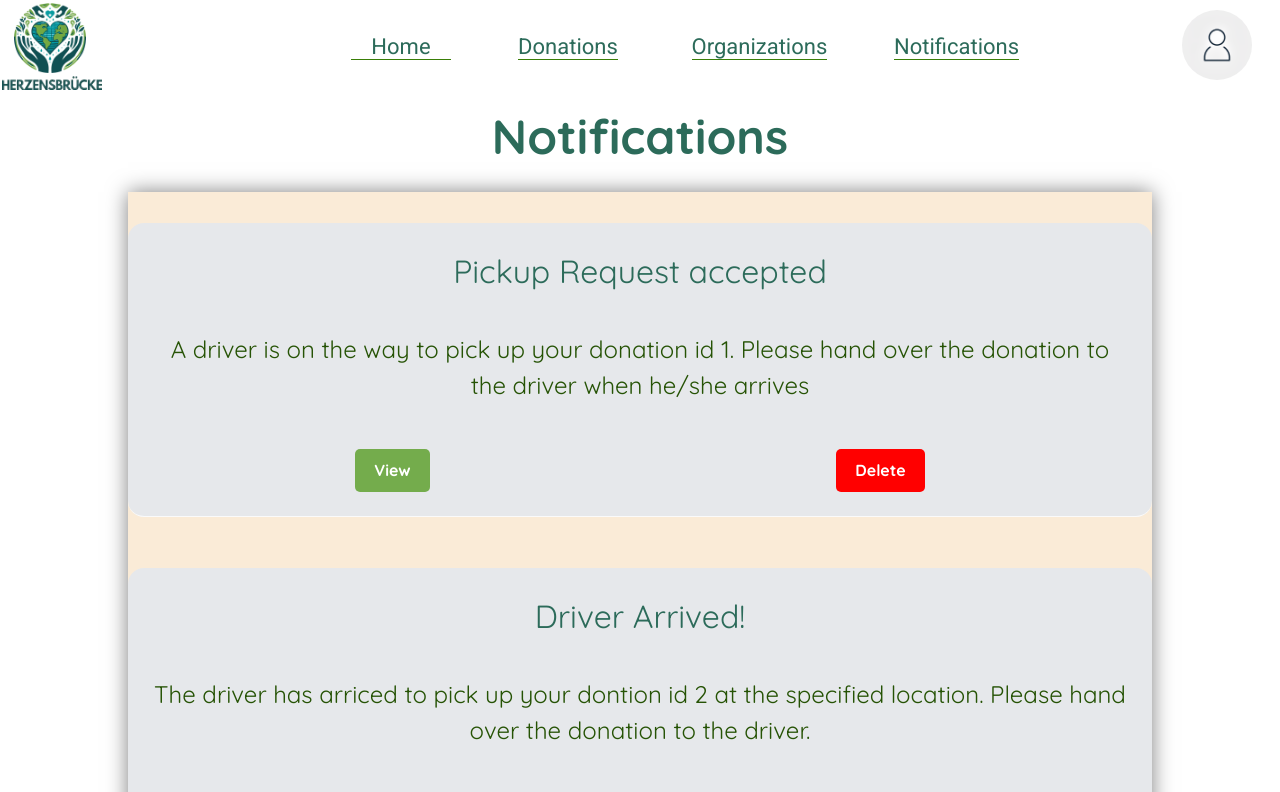
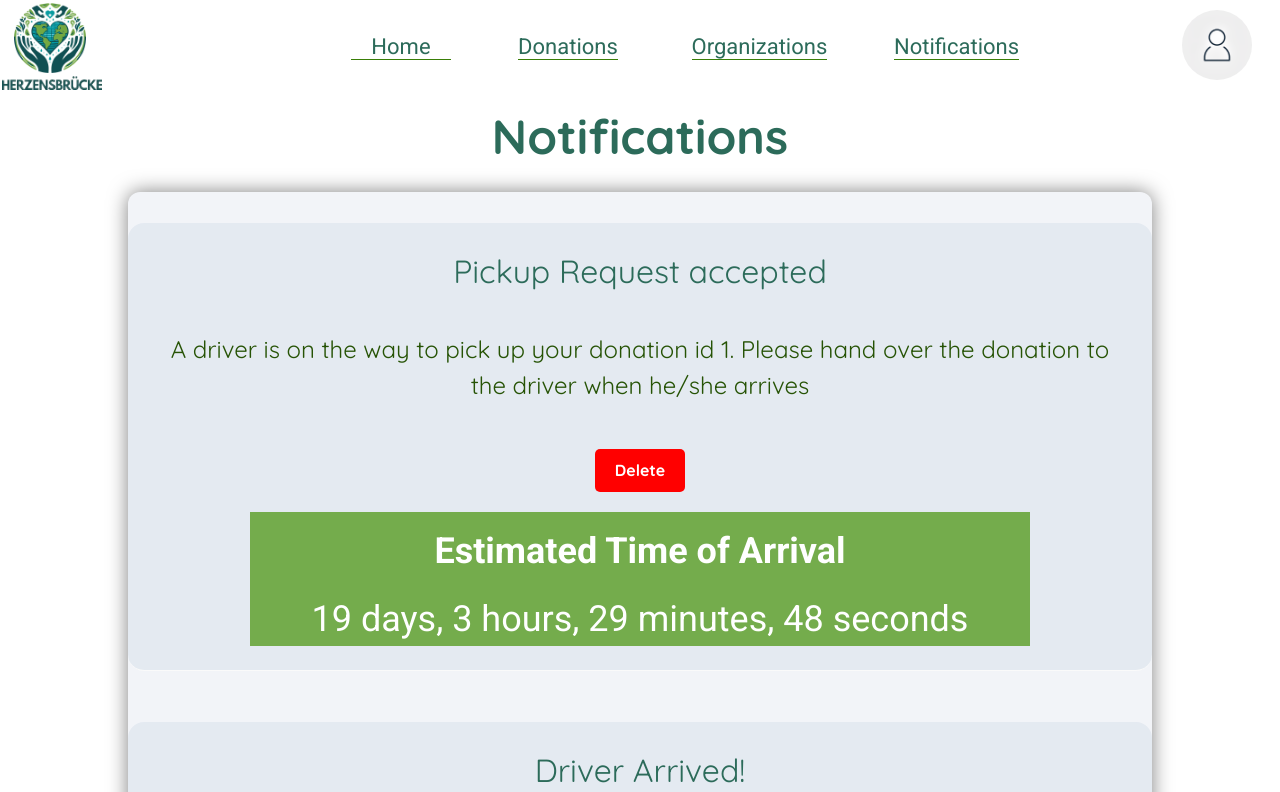
Before and after one commit to Tatos23/FC-CSEN, a React (Create React App) app: page /donor-notifications in a window 1280 px wide. Shown: the top 792 px of the page. Built offline with nearby package versions, Linux system fonts and the light colour scheme.

Commit message:
the last dead man3

```diff
--- a/src/components/authentication/RegisterCard.js
+++ b/src/components/authentication/RegisterCard.js
@@ -118,7 +118,7 @@ function RegisterCard({ toggleForm, showPassword, toggleShowPassword, donorRole,
                             <input type="text" placeholder="Governorate" className="organizationAddress-input" value={organizationAddress} onChange={e => setOrganizationAddress(e.target.value)} required />
                             <input type="text" placeholder="Speciality" className="organizationArea-input" value={organizationArea} onChange={e => setOrganizationArea(e.target.value)} required />
                             <input type="text" placeholder="No.of cases" className="organizationGovernorate-input" value={organizationGovernorate} onChange={e => setOrganizationGovernorate(e.target.value)} required />
-                            {address && <iframe src={address} style={{width:"400px",height:"300px",marginTop:"10px"}} allowfullscreen=""  referrerpolicy="no-referrer-when-downgrade"></iframe>}
+                            {address && <iframe src="https://www.google.com/maps/embed?pb=!1m18!1m12!1m3!1d27634.171656596554!2d31.42260937431642!3d30.029069099999994!2m3!1f0!2f0!3f0!3m2!1i1024!2i768!4f13.1!3m3!1m2!1s0x145823c7a34c174b%3A0xf517ebc75190ca14!2spyramids%20for%20real%20estate!5e0!3m2!1sen!2seg!4v1715530298712!5m2!1sen!2seg" style={{width:"400px",height:"300px",marginTop:"10px"}} allowfullscreen=""  referrerpolicy="no-referrer-when-downgrade"></iframe>}
                         </>
                     }
                     <br />
--- a/src/components/donor/Donationselect.js
+++ b/src/components/donor/Donationselect.js
@@ -80,7 +80,7 @@ function Donationselect({role}) {
                     +
                   </button>
                 </div>
-                <button className="Donationselect-Donate" onClick={() => navigate('/pickup')}>Donate</button>
+                <button className="Donationselect-Donate" onClick={() => navigate('/pickup') }>Donate</button>
               </>
             )}
           </div>
--- a/src/components/donor/DonorNot.css
+++ b/src/components/donor/DonorNot.css
@@ -11,12 +11,13 @@
     flex-direction: column;
     align-items: center;
     margin-top: 20px;
-    background-color: antiquewhite;
+    background-color: rgb(242, 244, 248);
     box-shadow: 0px 0px 20px rgba(0, 0, 0, 0.5);
     margin-left: 10%;
     margin-right: 10%;
     margin-bottom: 10%;
     color: #2C6B5A;
+    border-radius: 12px;
 }
 
 .DonorNot-preview {
--- a/src/components/donor/DonorNot.js
+++ b/src/components/donor/DonorNot.js
@@ -2,6 +2,7 @@ import React from 'react';
 import Header from './Header';
 import './DonorNot.css';
 import { Navigate } from 'react-router-dom';
+import EtaSection from './EtaSection';
 
 const DonorNot = () => {
     const [notifications, setNotifications] = React.useState([
@@ -10,14 +11,14 @@ const DonorNot = () => {
             title: 'Pickup Request accepted',
             description: `A driver is on the way to pick up your donation id 1.
             Please hand over the donation to the driver when he/she arrives`,
-            TimeToMeet: '2024-12-31T23:59:59.999Z',
+            TimeToMeet: '2024-05-31T23:59:59.999Z',
         },
         {
             id: 2,
             title: 'Driver Arrived!',
             description: `The driver has arriced to pick up your dontion id 2 at the specified location.
             Please hand over the donation to the driver. `,
-            TimeToMeet: '2024-12-31T23:59:59.999Z',
+            TimeToMeet: '2024-05-31T23:59:59.999Z',
         },
     ]);
 
@@ -47,13 +48,16 @@ const DonorNot = () => {
                     <br/>
                     </div>
                     <div className="DonorNot-notifications-buttons">
-                        <button className="DonorNot-notifications-view-button" onClick={handleView}>View</button>
+
                         <button className="DonorNot-notifications-delete-button" onClick={() => handleDelete(notification.id)}>Delete</button>
                     </div>
+                  {notification.id === 1 &&
+                  <EtaSection timeToMeet={notification.TimeToMeet}></EtaSection>}
                 </div>
                 ))}
             {notifications.length === 0 && <h2 className='DonorNot-notifications-title'>No Notifications</h2>}
             </div>
+
         </div>
     );
 };
--- a/src/components/donor/EtaSection.css
+++ b/src/components/donor/EtaSection.css
@@ -4,7 +4,7 @@
     align-items: center;
     justify-content: center;
     margin-top: 20px;
-    background-color: #2C6B5A;
+    background-color: #74AC4C ;
     margin-left: 10%;
     margin-right: 10%;
 }
--- a/src/components/donor/PickUp.js
+++ b/src/components/donor/PickUp.js
@@ -8,7 +8,9 @@ function PickUp (){
     const [transporType, setTransporType] = useState('');
     const [date, setDate] = useState('');
     const [timeSlot, setTimeSlot] = useState('');
-
+   const onButtonClickHandler = () => {
+        window.alert('Submitted');
+      };
     return (
         <div className='PickUp'>
             <Header loggedIn={true} role="Donor"/>
@@ -48,7 +50,7 @@ function PickUp (){
                     <option value="truck">Evening (7pm : 11pm)</option>
                 </select>
 
-                <button className='PickUp-Submit'>Submit</button>
+                <button className='PickUp-Submit' onClick={onButtonClickHandler}>Submit</button>
 
             </div>
         </div>
```
